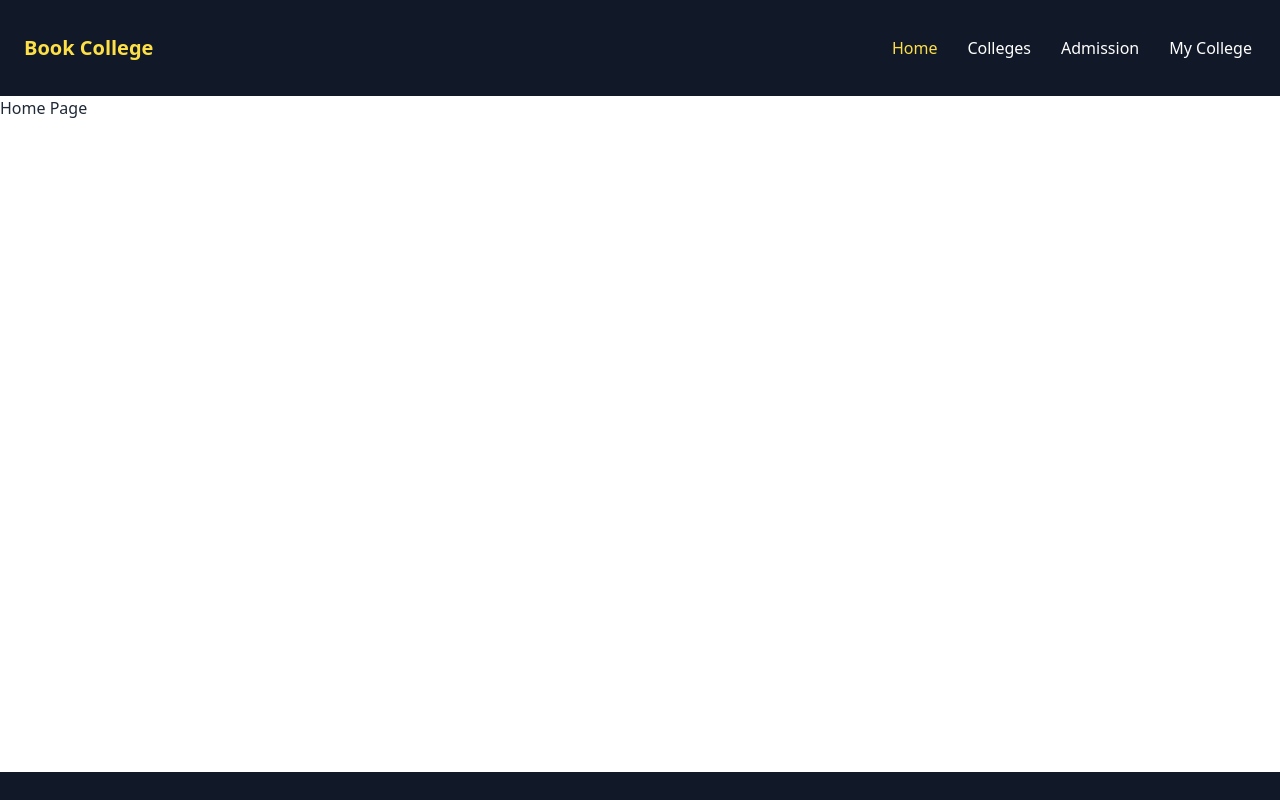
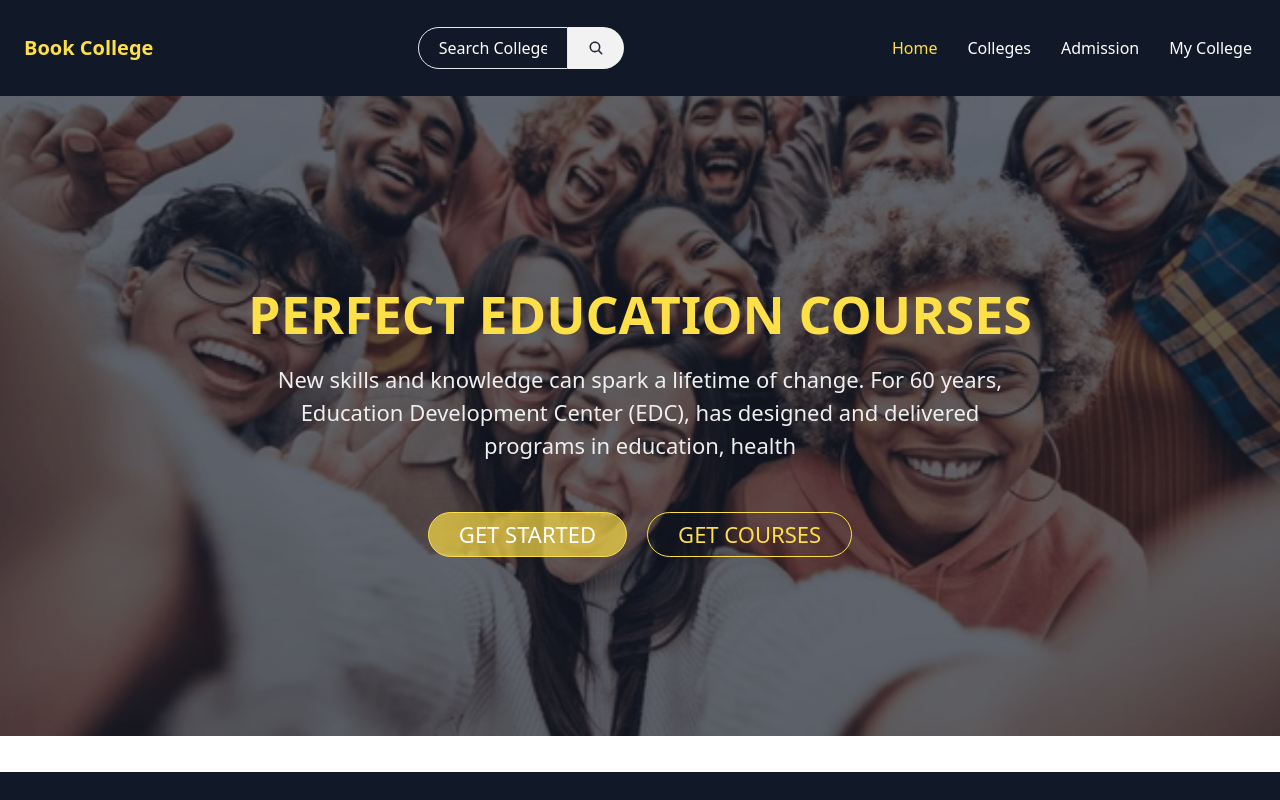
Before and after one commit to ashiqur-r-biplop/Book-College-service-front-end, a React (Vite) app: page / in a window 1280 px wide. Shown: the top 800 px of the page. Built offline with nearby package versions, Linux system fonts and the light colour scheme.

Commit message:
added banner and nav search icon

```diff
--- a/package.json
+++ b/package.json
@@ -12,6 +12,7 @@
   "dependencies": {
     "react": "^18.3.1",
     "react-dom": "^18.3.1",
+    "react-icons": "^5.3.0",
     "react-router-dom": "^6.26.2"
   },
   "devDependencies": {
--- /dev/null
+++ b/src/Components/Home/Banner.jsx
@@ -0,0 +1,28 @@
+import bannerImage from "/public/home-image/banner.png"
+const Banner = () => {
+    return (
+        <div className="md:h-[80vh] relative w-[100%]" style={{
+            backgroundImage: `url(${bannerImage})`,
+            backgroundPosition: "center",
+            backgroundRepeat: "no-repeat",
+            backgroundSize: "cover",
+            backgroundAttachment: "fixed",
+        }}>
+            <div className="bg-[#111827a6] w-full h-full flex justify-center items-center">
+                <div className="flex justify-center flex-col items-center text-center gap-[50px]">
+                    <div>
+                        <h1 className="text-[#FDE047] font-bold uppercase text-[28px] md:text-[36px] lg:text-[52px]">Perfect Education Courses</h1>
+                        <p className="md:w-[60%] mx-auto md:text-[22px] text-[#eeeeee] mt-[10px]">New skills and knowledge can spark a lifetime of change. For 60 years, Education Development
+                            Center (EDC), has designed and delivered programs in education, health</p>
+                    </div>
+                    <div className="flex gap-[20px]">
+                        <button className="uppercase bg-[#fddf47af] hover:bg-[#FDE047] transition-all hover:text-[#19191D] border border-[#FDE047] rounded-full text-white md:text-[22px] px-[30px] py-[5px]">Get Started</button>
+                        <button className="uppercase  hover:bg-[#FDE047] transition-all hover:text-[#19191D] border border-[#FDE047] rounded-full text-[#FDE047] md:text-[22px] px-[30px] py-[5px]">Get Courses</button>
+                    </div>
+                </div>
+            </div>
+        </div>
+    );
+};
+
+export default Banner;
--- a/src/Pages/Home/Home.jsx
+++ b/src/Pages/Home/Home.jsx
@@ -1,10 +1,11 @@
 /* eslint-disable no-unused-vars */
 import React from 'react';
+import Banner from '../../Components/Home/Banner';
 
 const Home = () => {
     return (
         <div>
-            Home Page
+            <Banner />
         </div>
     );
 };
--- a/src/Sheard/Footer/Footer.jsx
+++ b/src/Sheard/Footer/Footer.jsx
@@ -25,10 +25,10 @@ const Footer = () => {
             <footer className="footer container mx-auto text-white p-10">
                 <nav>
                     <h6 className="footer-title">Services</h6>
-                    <a className="link link-hover">Book</a>
-                    <a className="link link-hover">Design</a>
-                    <a className="link link-hover">Marketing</a>
-                    <a className="link link-hover">Advertisement</a>
+                    <Link className="link link-hover">Book</Link>
+                    <Link className="link link-hover">Design</Link>
+                    <Link className="link link-hover">Marketing</Link>
+                    <Link className="link link-hover">Advertisement</Link>
                 </nav>
                 <nav>
                     <h6 className="footer-title">Company</h6>
@@ -44,9 +44,9 @@ const Footer = () => {
                 </nav>
                 <nav>
                     <h6 className="footer-title">Legal</h6>
-                    <a className="link link-hover">Terms of use</a>
-                    <a className="link link-hover">Privacy policy</a>
-                    <a className="link link-hover">Cookie policy</a>
+                    <Link className="link link-hover">Terms of use</Link>
+                    <Link className="link link-hover">Privacy policy</Link>
+                    <Link className="link link-hover">Cookie policy</Link>
                 </nav>
                 <form>
                     <h6 className="footer-title">Newsletter</h6>
--- a/src/Sheard/Navbar/Navbar.jsx
+++ b/src/Sheard/Navbar/Navbar.jsx
@@ -1,5 +1,8 @@
 /* eslint-disable no-unused-vars */
-import { NavLink, useParams } from 'react-router-dom';
+import { useState } from 'react';
+import { Link, NavLink, useParams } from 'react-router-dom';
+import { IoSearch } from "react-icons/io5";
+
 const paths = [
     {
         path: "/",
@@ -19,16 +22,17 @@ const paths = [
     },
 ]
 const Navbar = () => {
-
+    const [isFocused, setIsFocused] = useState(false);
+    const [isValue, setIsValue] = useState("");
     return (
         <div className='bg-gray-900 p-4'>
             <nav className='container mx-auto'>
                 <div className="navbar">
-                    <div className="flex justify-between  w-[100%]">
-                        <NavLink >
+                    <div className="flex justify-between items-center w-[100%]">
+                        <Link>
                             <h2 className='font-bold text-xl text-yellow-300'>Book College</h2>
-                        </NavLink>
-                        <div className="dropdown dropdown-end">
+                        </Link>
+                        <div className="dropdown dropdown-end md:hidden">
                             <div tabIndex={0} role="button" className="btn btn-ghost lg:hidden">
                                 <svg
                                     xmlns="http://www.w3.org/2000/svg"
@@ -50,12 +54,24 @@ const Navbar = () => {
                                     paths?.map((path, i) => {
                                         return <li key={i}>
                                             <NavLink to={`${path?.path}`} className={({ isActive }) => {
-                                                return isActive ? "" : "text-white hover:bg-transparent  hover:text-yellow-300 transition-all"
+                                                return isActive ? "text-yellow-300" : "text-white hover:bg-transparent  hover:text-yellow-300 transition-all"
                                             }}>{path?.value}</NavLink>
                                         </li>
                                     })
                                 }
                             </ul>
+                        </div>
+                        <div className="hidden lg:flex justify-center items-center">
+                            <input
+                                type="text"
+                                placeholder="Search College..."
+                                className={`border p-2 px-[20px] transition-all duration-300 outline-none rounded-s-full text-white ease-in-out placeholder:text-[#fff] bg-transparent ${isValue || isFocused ? 'md:w-[300px]' : 'w-[150px]'
+                                    }`}
+                                onFocus={() => setIsFocused(true)}
+                                onBlur={() => setIsFocused(false)}
+                                onChange={(e) => setIsValue(e.target.value)}
+                            />
+                            <button className='bg-base-200 py-[13px] px-[20px] rounded-e-full'><IoSearch /></button>
                         </div>
                         <div className="navbar-center hidden lg:flex">
                             <ul className="menu-horizontal px-1 flex justify-between gap-[30px]">
```
Also changed, not shown: public/home-image/banner.png (added), 1 other file (tests, documents, lock files or other folders).
